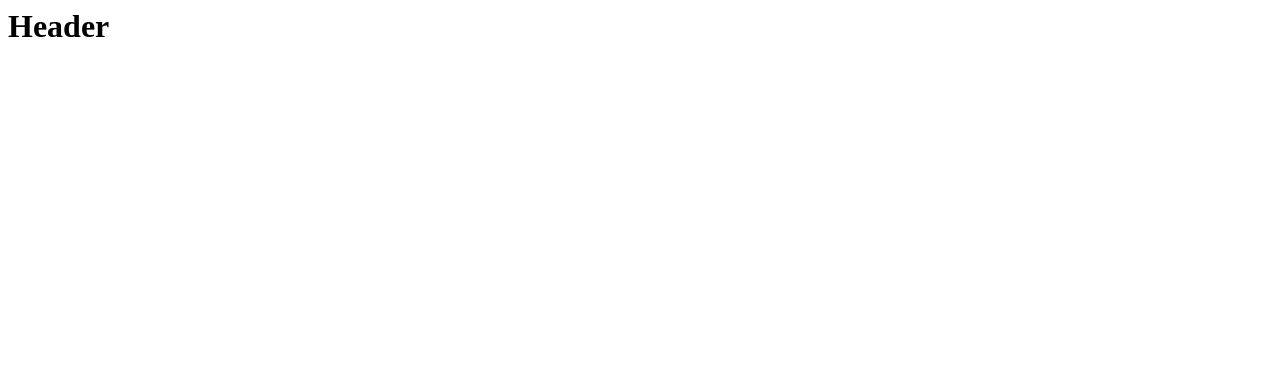
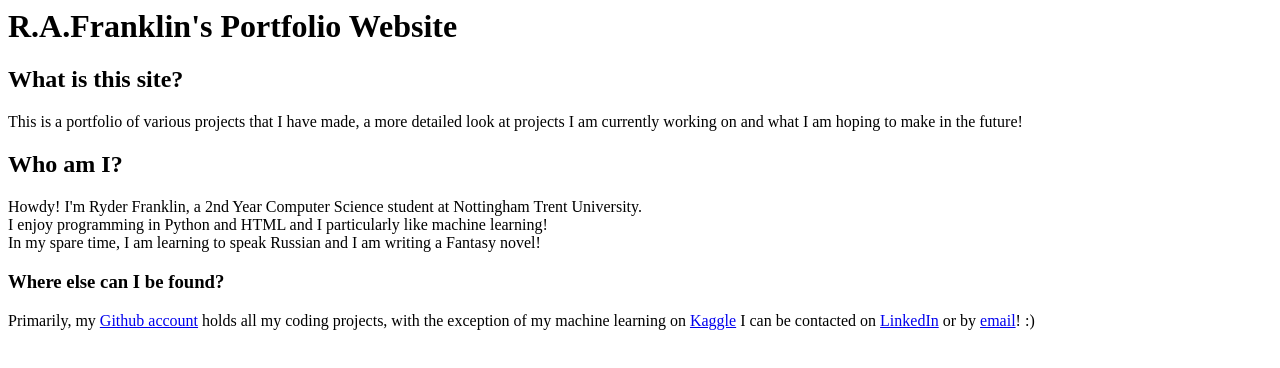
Before and after one commit to rydooper/rydooper.github.io, a plain HTML site: page index.html in a window 1280 px wide. Drawn offline with Linux system fonts and the light colour scheme.

Commit message:
updated index.html with basic details

```diff
--- a/index.html
+++ b/index.html
@@ -1,6 +1,16 @@
 <!DOCTYPE HTML5>
 <html>
 <body>
-<h1> Header </h1>
+<h1> R.A.Franklin's Portfolio Website </h1>
+<h2> What is this site? </h2>
+<p> This is a portfolio of various projects that I have made, a more detailed look at projects I am currently working on and what I am hoping to make in the future!</p>
+<h2> Who am I? </h2>
+<p> Howdy! I'm Ryder Franklin, a 2nd Year Computer Science student at Nottingham Trent University. <br>
+    I enjoy programming in Python and HTML and I particularly like machine learning! <br>
+    In my spare time, I am learning to speak Russian and I am writing a Fantasy novel!</p>
+<h3> Where else can I be found? </h3>
+<p> Primarily, my <a href="https://github.com/rydooper">Github account</a> holds all my coding projects, with the exception of my machine learning on <a href="https://www.kaggle.com/ryderfranklin/notebooks">Kaggle</a>
+    I can be contacted on <a href="https://www.linkedin.com/in/ryderfranklin2000">LinkedIn</a> or by <a href="ryderarenfranklin@gmail.com">email</a>! :)
+</p>
 </body>
 </html>
```
